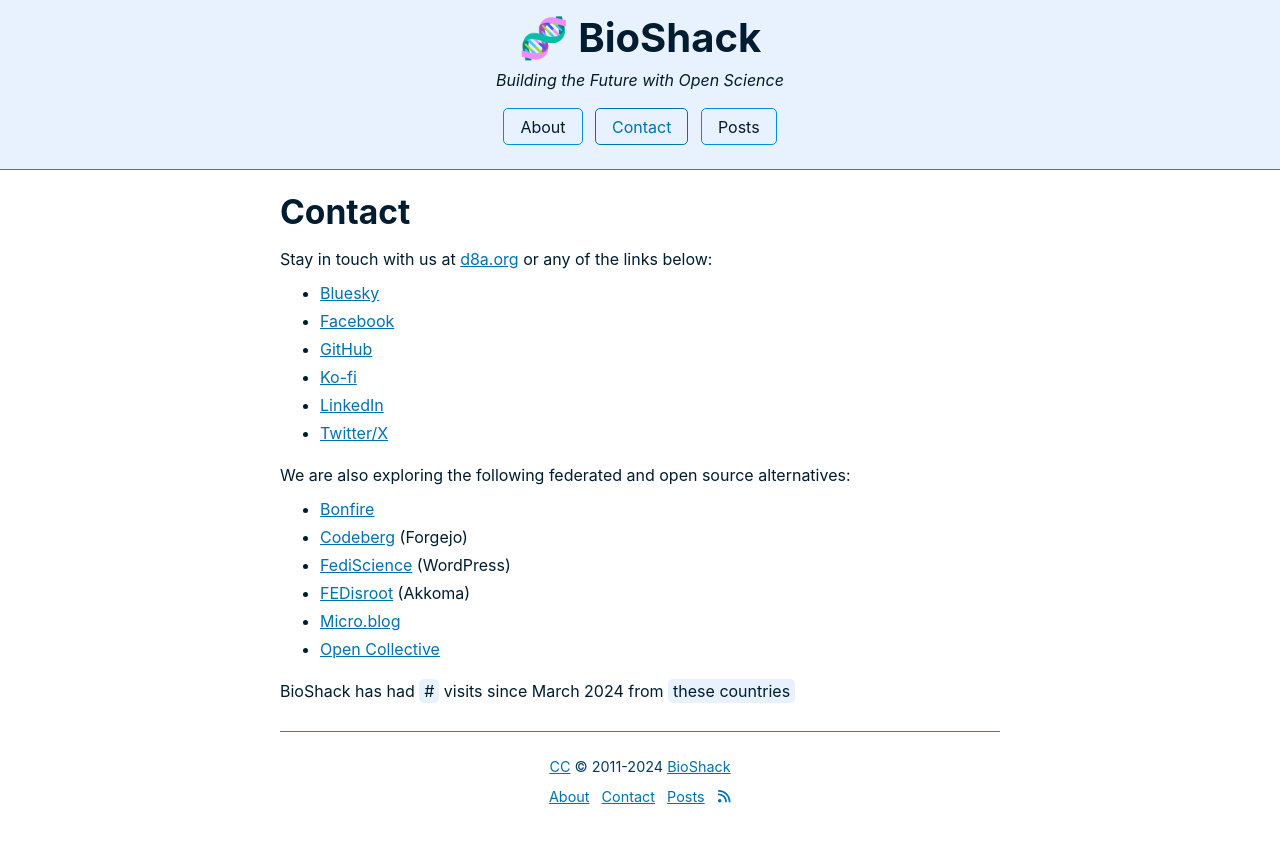
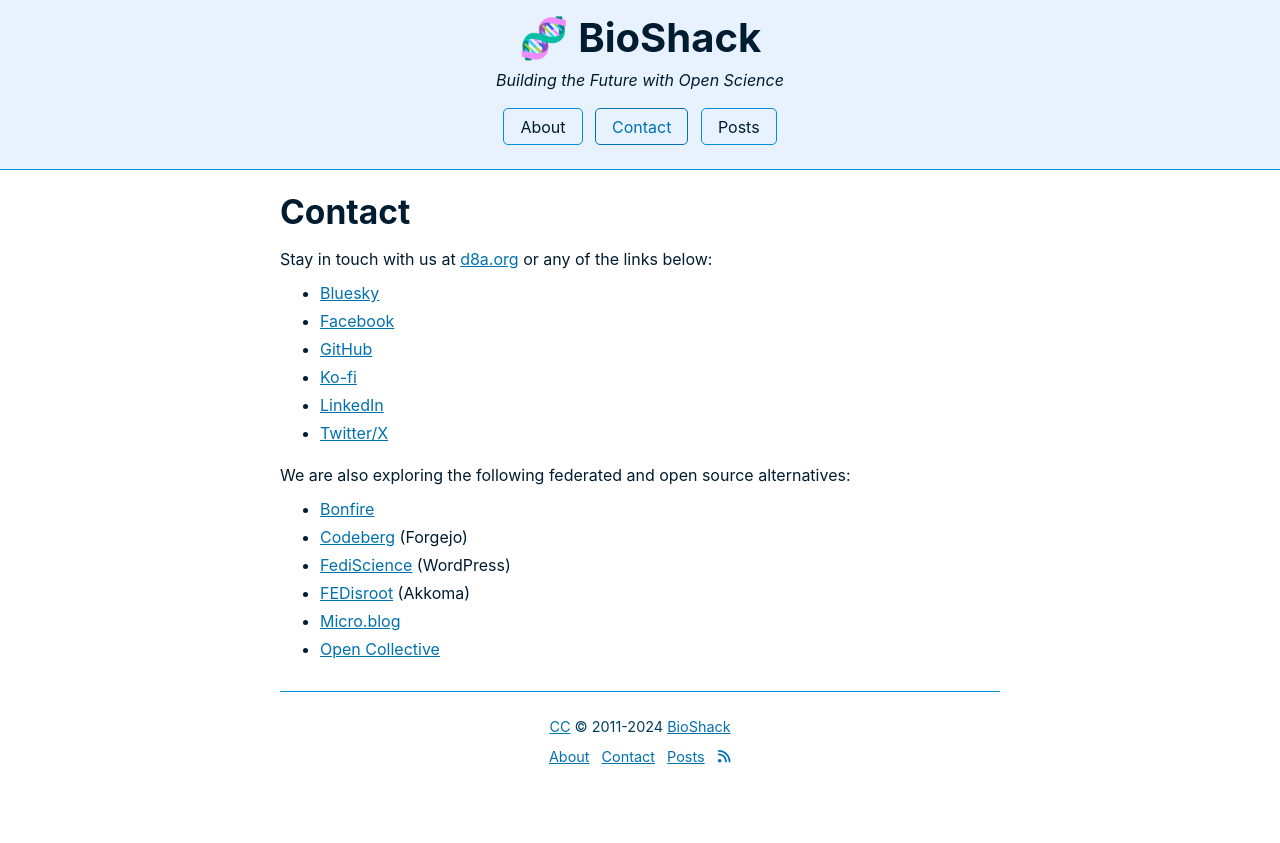
Before and after one commit to megdna/pond, a Jekyll site: the page built from pages/contact.md, in a window 1280 px wide. Shown: the top 843 px of the page. Built offline with Jekyll 4.4.1, drawn with Linux system fonts in a browser that asks for light colours; a script that is not in the unit is left out.

Commit message:
Update theme

```diff
--- a/_config.yml
+++ b/_config.yml
@@ -11,7 +11,6 @@
 founded: 2011
 github: bioshack
 goatcounter: bio
-tinylytics: nCLXHefo-N1GktQzm6ic
 
 nav:
   - name: About
--- a/_includes/footer.html
+++ b/_includes/footer.html
@@ -16,7 +16,3 @@
   <img src="https://{{ site.goatcounter }}.goatcounter.com/count?p=/ns">
 </noscript>
 {% endif %}
-
-{% if site.tinylytics %}
-<script src="https://tinylytics.app/embed/{{ site.tinylytics }}.js?countries&hits&kudos=💙" defer></script>
-{% endif %}
--- a/_layouts/post.html
+++ b/_layouts/post.html
@@ -5,6 +5,6 @@
 {% if page.description %}<div class="notice">{{ page.description }}</div>{% endif %}
 {% if page.show %}<figure><img alt="{{ page.alt }}" src="{{ page.image | prepend: site.baseurl | prepend: site.url }}"><figcaption>{{ page.caption }}</figcaption></figure>{% endif %}
 {{ content }}
-{% if page.date %}<cite>Updated on {{page.date | date: "%B %d, %Y"}}</cite><div class="next"><a href="https://github.com/{{ site.github }}" target="_blank"><button>💬 Discuss</button></a> <button class="tinylytics_kudos">💙</button></div><hr>{% endif %}
+{% if page.date %}<cite>Updated on {{page.date | date: "%B %d, %Y"}}</cite><div class="next"><a href="https://github.com/{{ site.github }}" target="_blank"><button>💬 Discuss</button></a></div><hr>{% endif %}
 {% if page.previous.url %}&laquo; <a href="{{ page.previous.url | prepend: site.baseurl | prepend: site.url }}">{{ page.previous.title }}</a>{% endif %}
 {% if page.next.url %}<div class="next"><a href="{{ page.next.url | prepend: site.baseurl | prepend: site.url }}">{{ page.next.title }}</a> &raquo;</div>{% endif %}
--- a/pages/contact.md
+++ b/pages/contact.md
@@ -20,5 +20,3 @@
 - <a href="https://fe.disroot.org/@bio" target="_blank">FEDisroot</a> (Akkoma)
 - <a href="https://micro.blog/bio" target="_blank">Micro.blog</a>
 - <a href="https://opencollective.com/bio" target="_blank">Open Collective</a>
-
-{{ site.title }} has had <mark><span class="tinylytics_hits">#</span></mark> visits since March 2024 from <span class="tinylytics_countries"><mark>these countries</mark></span>
```
